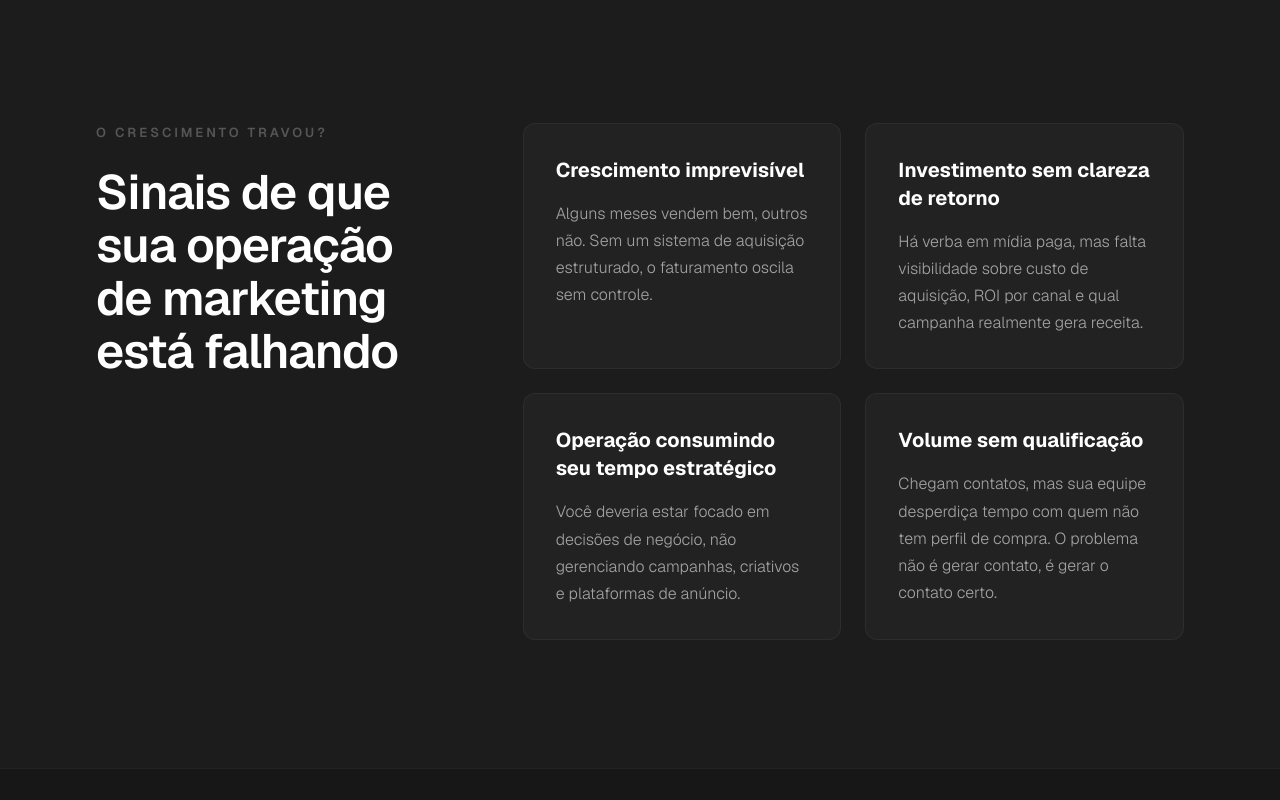
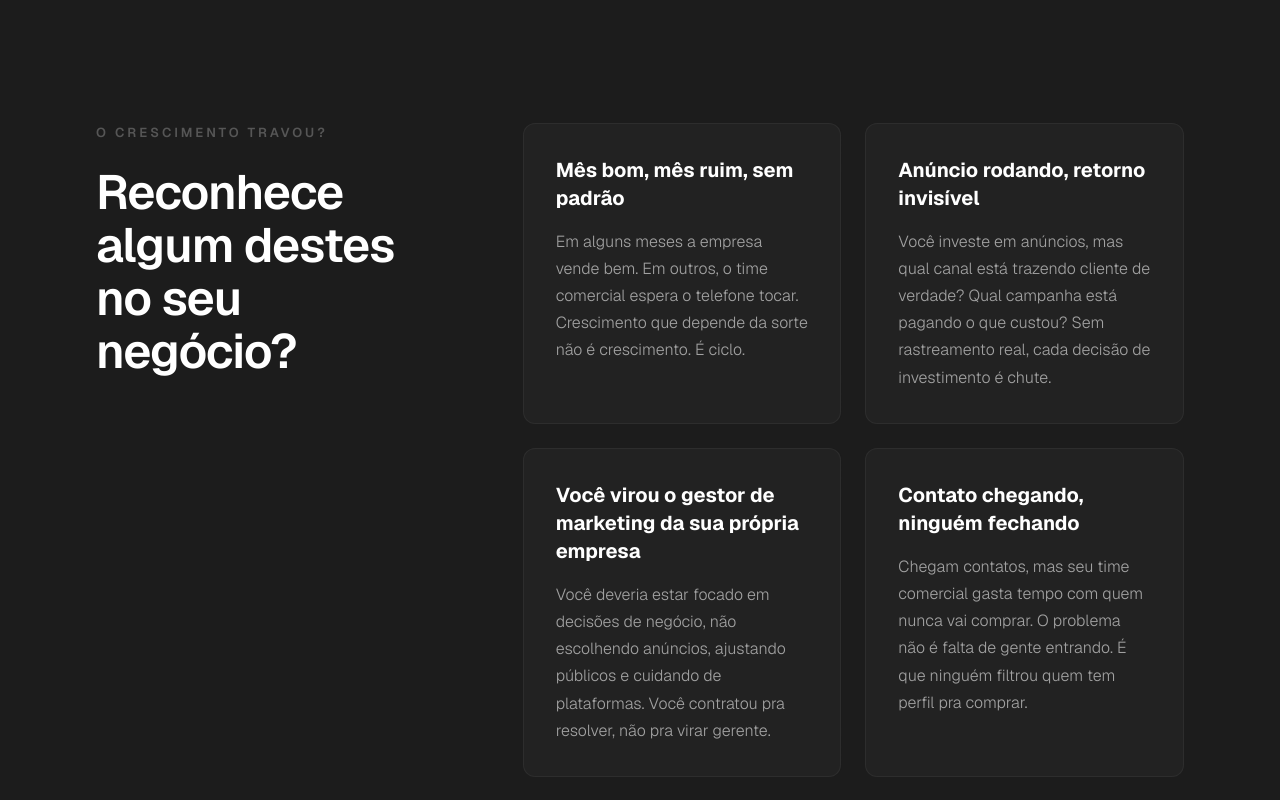
Before and after one commit to thiagow100/w4d-page, a Next.js app: page / in a window 1280 px wide. Shown: the part 820-1620 px from the top of the page. Built offline with nearby package versions, Linux system fonts and the light colour scheme; no server answers.

Commit message:
feat(dores): copy nova + flex layout cards

```diff
--- a/src/components/Dores.tsx
+++ b/src/components/Dores.tsx
@@ -4,20 +4,20 @@ import { motion } from 'framer-motion';
 
 const painPoints = [
   {
-    title: "Crescimento imprevisível",
-    description: "Alguns meses vendem bem, outros não. Sem um sistema de aquisição estruturado, o faturamento oscila sem controle."
+    title: "Mês bom, mês ruim, sem padrão",
+    description: "Em alguns meses a empresa vende bem. Em outros, o time comercial espera o telefone tocar. Crescimento que depende da sorte não é crescimento. É ciclo."
   },
   {
-    title: "Investimento sem clareza de retorno",
-    description: "Há verba em mídia paga, mas falta visibilidade sobre custo de aquisição, ROI por canal e qual campanha realmente gera receita."
+    title: "Anúncio rodando, retorno invisível",
+    description: "Você investe em anúncios, mas qual canal está trazendo cliente de verdade? Qual campanha está pagando o que custou? Sem rastreamento real, cada decisão de investimento é chute."
   },
   {
-    title: "Operação consumindo seu tempo estratégico",
-    description: "Você deveria estar focado em decisões de negócio, não gerenciando campanhas, criativos e plataformas de anúncio."
+    title: "Você virou o gestor de marketing da sua própria empresa",
+    description: "Você deveria estar focado em decisões de negócio, não escolhendo anúncios, ajustando públicos e cuidando de plataformas. Você contratou pra resolver, não pra virar gerente."
   },
   {
-    title: "Volume sem qualificação",
-    description: "Chegam contatos, mas sua equipe desperdiça tempo com quem não tem perfil de compra. O problema não é gerar contato, é gerar o contato certo."
+    title: "Contato chegando, ninguém fechando",
+    description: "Chegam contatos, mas seu time comercial gasta tempo com quem nunca vai comprar. O problema não é falta de gente entrando. É que ninguém filtrou quem tem perfil pra comprar."
   }
 ];
 
@@ -64,7 +64,7 @@ export default function Dores() {
             transition={{ duration: 0.8, ease: [0.16, 1, 0.3, 1] as any, delay: 0.1  }}
             className="text-4xl md:text-5xl font-semibold tracking-[-1px] text-primary leading-[1.1]"
           >
-            Sinais de que sua operação de marketing está falhando
+            Reconhece algum destes no seu negócio?
           </motion.h2>
         </div>
 
@@ -80,12 +80,12 @@ export default function Dores() {
             <motion.div
               key={index}
               variants={cardVariants}
-              className="bg-tertiary backdrop-blur-xl p-8 rounded-xl border border-white/5 hover:border-white/15 hover:-translate-y-1 transition-all duration-300 ease-out"
+              className="bg-tertiary backdrop-blur-xl p-8 rounded-xl border border-white/5 hover:border-white/15 hover:-translate-y-1 transition-all duration-300 ease-out flex flex-col"
             >
               <h3 className="text-xl font-bold text-primary mb-4">
                 {pain.title}
               </h3>
-              <p className="text-body leading-[1.7] font-light text-sm md:text-base">
+              <p className="text-body leading-[1.7] font-light text-sm md:text-base flex-1">
                 {pain.description}
               </p>
             </motion.div>
```
